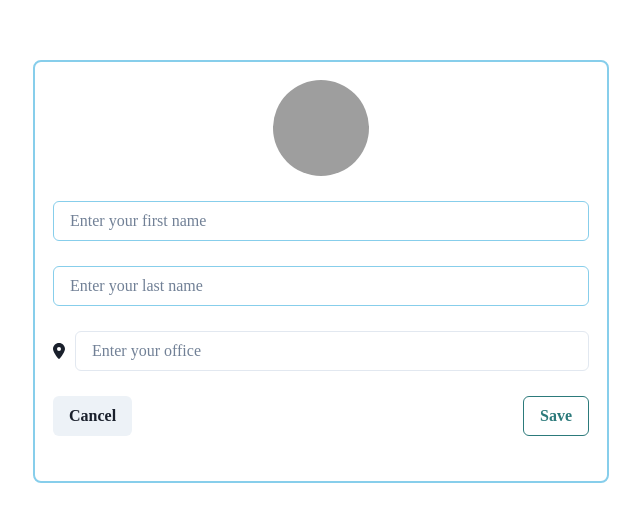
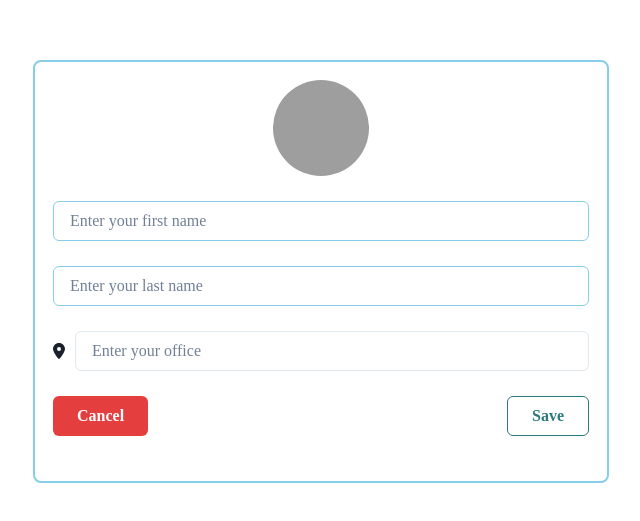
Before and after one commit to Bojan227/profile-card, a React (Vite) app: page /edit-my-profile in a window 1280 px wide. Shown: the part 129-650 px from the top of the page, without its empty margins (319-959 px from the left). Built offline with nearby package versions, Linux system fonts and the light colour scheme; grey boxes are pictures that could not be loaded; a web font is replaced by a local one.

Commit message:
edit: buttons styling

```diff
--- a/src/components/EditForm.tsx
+++ b/src/components/EditForm.tsx
@@ -64,9 +64,12 @@ export default function EditForm() {
         />
       </Flex>
 
-      <Flex width="100%" justify="space-between">
-        <Button onClick={() => navigate("/")}>Cancel</Button>
+      <Flex textAlign="center" width="100%" justify="space-between">
+        <Button colorScheme="red" px={6} onClick={() => navigate("/")}>
+          Cancel
+        </Button>
         <Button
+          px={6}
           variant="outline"
           onClick={editUserInfo}
           colorScheme="teal"
```
